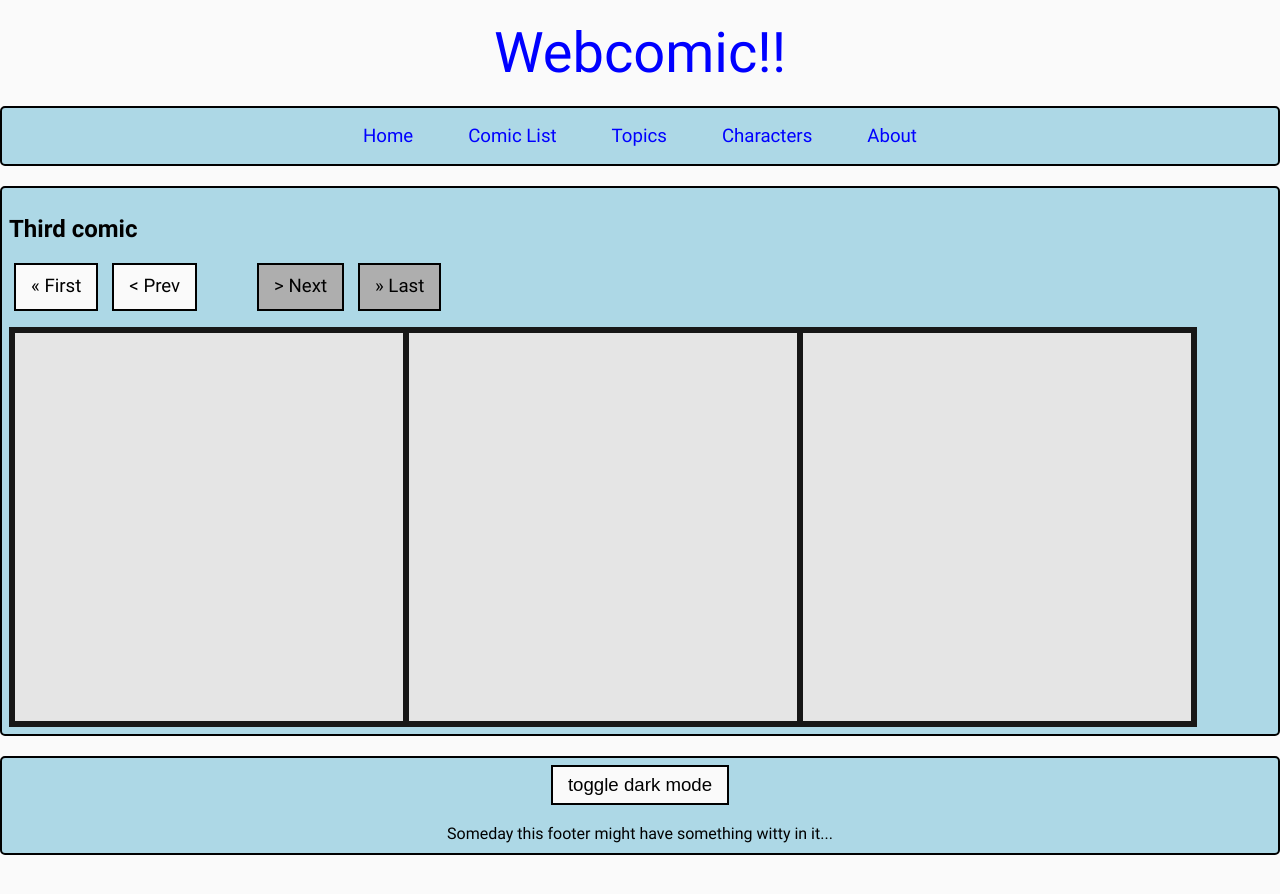
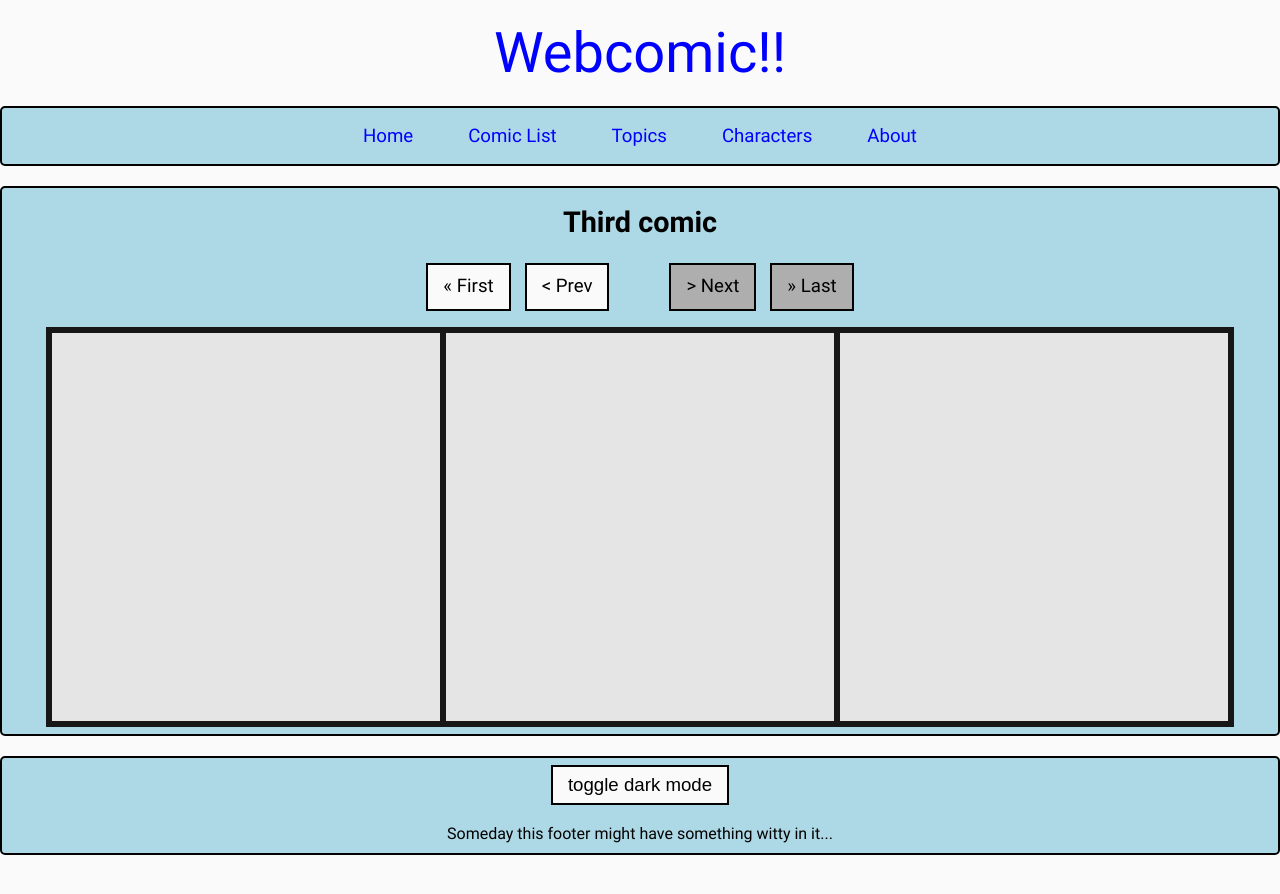
Before and after one commit to rollerozxa/comic-thing, a Jekyll site: the page built from index.html, in a window 1280 px wide. Shown: the top 894 px of the page. Built offline with Jekyll 4.4.1, drawn with Linux system fonts in a browser that asks for light colours.

Commit message:
Center comic heading and comic action links

```diff
--- a/_layouts/comic.html
+++ b/_layouts/comic.html
@@ -1,9 +1,9 @@
 ---
 layout: default
 ---
-<h1>{{ page.title }}</h1>
+<h1 class="center">{{ page.title }}</h1>
 
-<p>
+<p class="center">
 	{% if page.num != 1 %}
 		<a class="btn" href="/comics/1/">&laquo; First</a>
 		<a class="btn" href="/comics/{{ page.num | minus:1 }}/">&lt; Prev</a>
--- a/_sass/base.scss
+++ b/_sass/base.scss
@@ -37,9 +37,26 @@ a {
 	color: blue;
 }
 
+h1 { font-size: 1.80em; }
+h2 { font-size: 1.50em; }
+h3 { font-size: 1.17em; }
+h4 { font-size: 1.00em; }
+
+h1,h2,h3,h4 {
+	margin-top: 10px;
+}
+
 p {
 	line-height: 1.6;
 }
+
+ul, ol {
+	li {
+		margin: 20px 0px;
+	}
+}
+
+.center { text-align: center; }
 
 .dark-mode {
 	body {
@@ -186,7 +203,8 @@ $btnbg: #fafafa;
 	flex-wrap: nowrap;
 	overflow-x: auto;
 
-	img {
+	.comic {
+		margin: auto;
 		flex: 0 0 auto;
 	}
 }
--- a/index.html
+++ b/index.html
@@ -4,9 +4,9 @@ layout: default
 
 {% assign comic = site.comics.last %}
 
-<h1>{{ comic.title }}</h1>
+<h1 class="center">{{ comic.title }}</h1>
 
-<p>
+<p class="center">
 	<a class="btn" href="/comics/1/">&laquo; First</a>
 	<a class="btn" href="/comics/{{ comic.num | minus:1 }}/">&lt; Prev</a>
 
```
